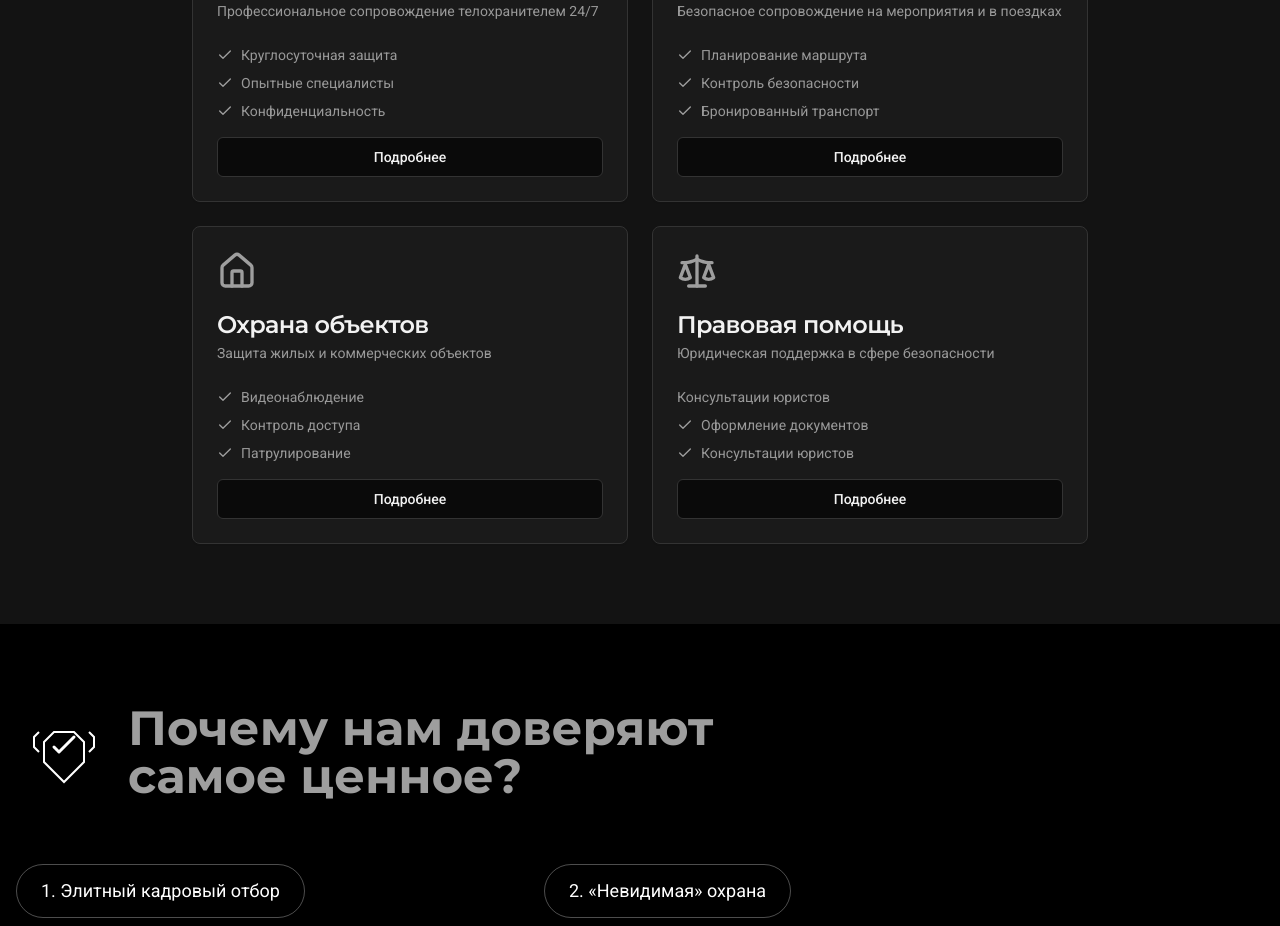
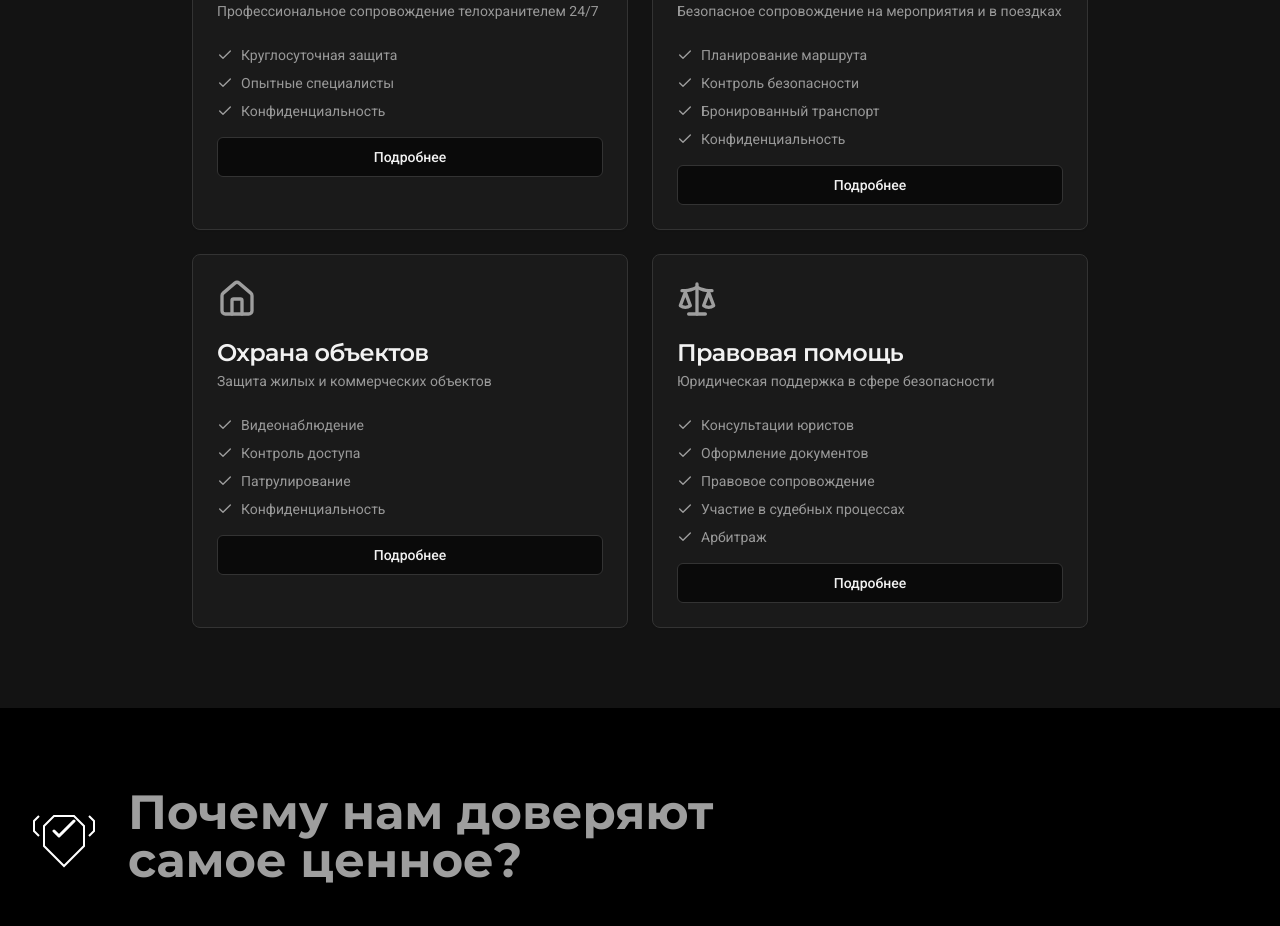
Before and after one commit to pr-poehali-dev/black-people-guard-site, a React (Vite) app: page / in a window 1280 px wide. Shown: the part 1200-2126 px from the top of the page. Built offline with nearby package versions, Linux system fonts and the light colour scheme.

Commit message:
Правки блока правовой помощи

```diff
--- a/src/pages/Index.tsx
+++ b/src/pages/Index.tsx
@@ -168,6 +168,10 @@ const Index = () => {
                       <Icon name="Check" size={16} className="text-primary" />
                       Бронированный транспорт
                     </li>
+                    <li className="flex items-center gap-2">
+                      <Icon name="Check" size={16} className="text-primary" />
+                      Конфиденциальность
+                    </li>
                   </ul>
                   <Button className="w-full mt-4" variant="outline">
                     Подробнее
@@ -200,6 +204,10 @@ const Index = () => {
                       <Icon name="Check" size={16} className="text-primary" />
                       Патрулирование
                     </li>
+                    <li className="flex items-center gap-2">
+                      <Icon name="Check" size={16} className="text-primary" />
+                      Конфиденциальность
+                    </li>
                   </ul>
                   <Button className="w-full mt-4" variant="outline">
                     Подробнее
@@ -220,14 +228,25 @@ const Index = () => {
                 </CardHeader>
                 <CardContent>
                   <ul className="space-y-2 text-sm text-muted-foreground">
-                    <li className="flex items-center gap-2">Консультации юристов</li>
+                    <li className="flex items-center gap-2">
+                      <Icon name="Check" size={16} className="text-primary" />
+                      Консультации юристов
+                    </li>
                     <li className="flex items-center gap-2">
                       <Icon name="Check" size={16} className="text-primary" />
                       Оформление документов
                     </li>
                     <li className="flex items-center gap-2">
                       <Icon name="Check" size={16} className="text-primary" />
-                      Консультации юристов
+                      Правовое сопровождение
+                    </li>
+                    <li className="flex items-center gap-2">
+                      <Icon name="Check" size={16} className="text-primary" />
+                      Участие в судебных процессах
+                    </li>
+                    <li className="flex items-center gap-2">
+                      <Icon name="Check" size={16} className="text-primary" />
+                      Арбитраж
                     </li>
                   </ul>
                   <Button className="w-full mt-4" variant="outline">
```
